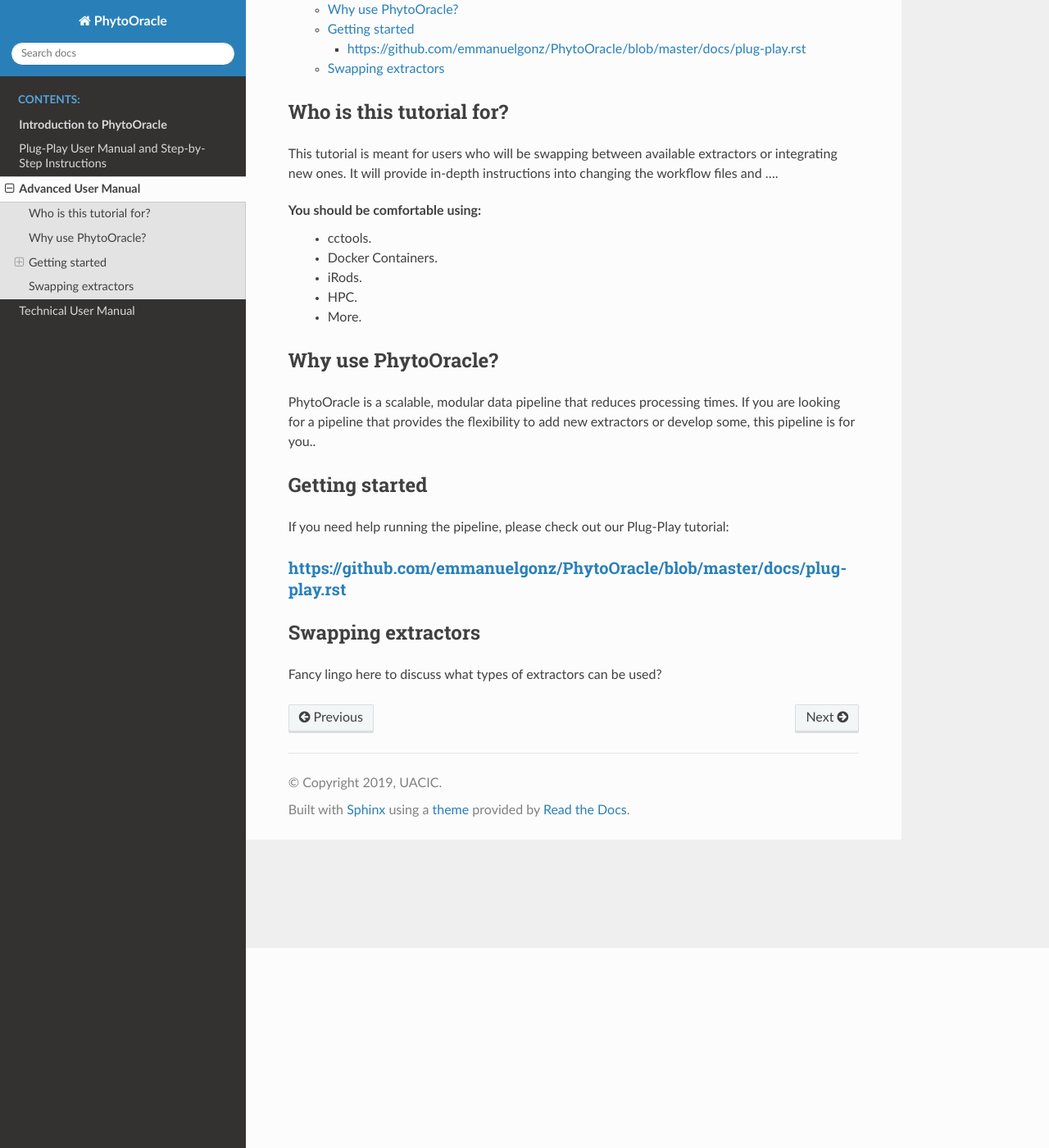
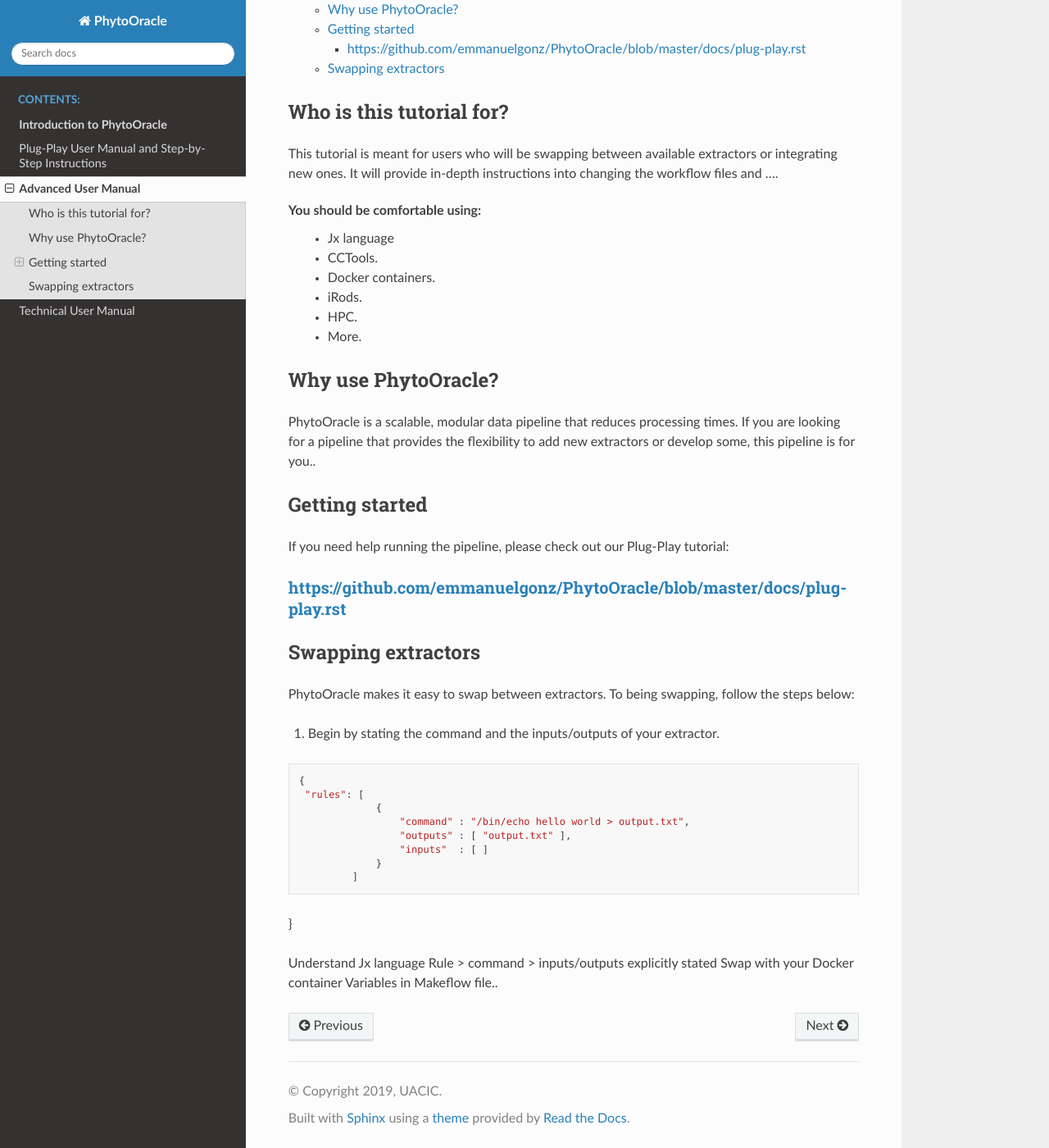
Before and after one commit to LyonsLab/PhytoOracle, a Sphinx documentation site: the page built from docs/advanced.rst, in a window 1280 px wide and 1400 px high, scrolled down 244 px. Shown: the whole window at 82% size. Built offline with Sphinx 7.4.7 and the Read the Docs theme 2.0.0, drawn with Linux system fonts in a browser that asks for light colours.

Commit message:
Update advanced.rst

```diff
--- a/docs/advanced.rst
+++ b/docs/advanced.rst
@@ -7,8 +7,9 @@ Who is this tutorial for?
 This tutorial is meant for users who will be swapping between available extractors or integrating new ones. It will provide in-depth instructions into changing the workflow files and ....
 
 You should be comfortable using:
-  - cctools.
-  - Docker Containers.
+  - Jx language
+  - CCTools.
+  - Docker containers.
   - iRods.
   - HPC.
   - More.
@@ -26,4 +27,24 @@ https://github.com/emmanuelgonz/PhytoOracle/blob/master/docs/plug-play.rst
 
 Swapping extractors
 -------------------
-Fancy lingo here to discuss what types of extractors can be used?
+PhytoOracle makes it easy to swap between extractors. To being swapping, follow the steps below:
+
+1. Begin by stating the command and the inputs/outputs of your extractor.
+
+.. code-block::
+
+   {
+    "rules": [
+                {
+                    "command" : "/bin/echo hello world > output.txt",
+                    "outputs" : [ "output.txt" ],
+                    "inputs"  : [ ]
+                }
+            ]
+}
+
+
+Understand Jx language
+Rule > command > inputs/outputs explicitly stated
+Swap with your Docker container
+Variables in Makeflow file..
```
